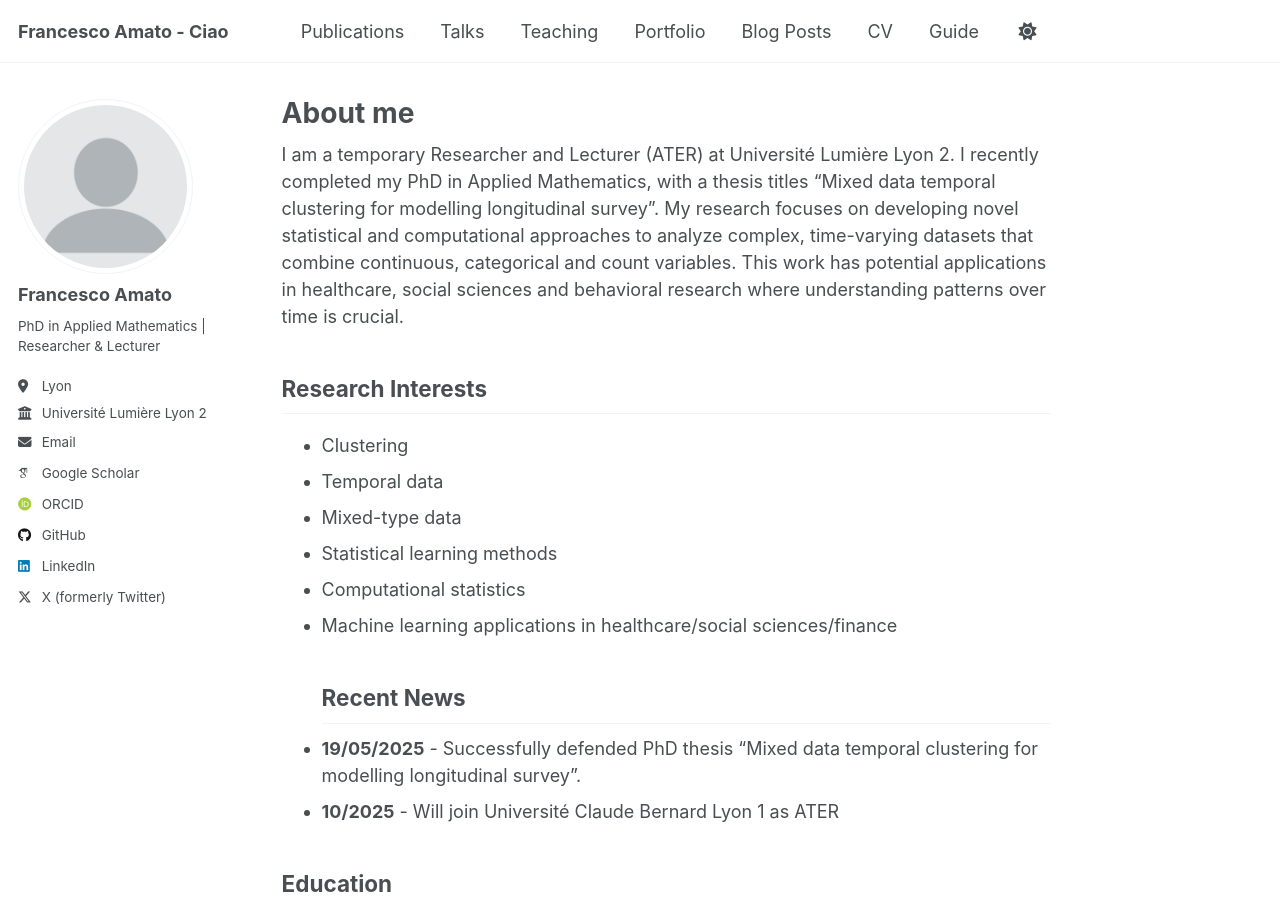
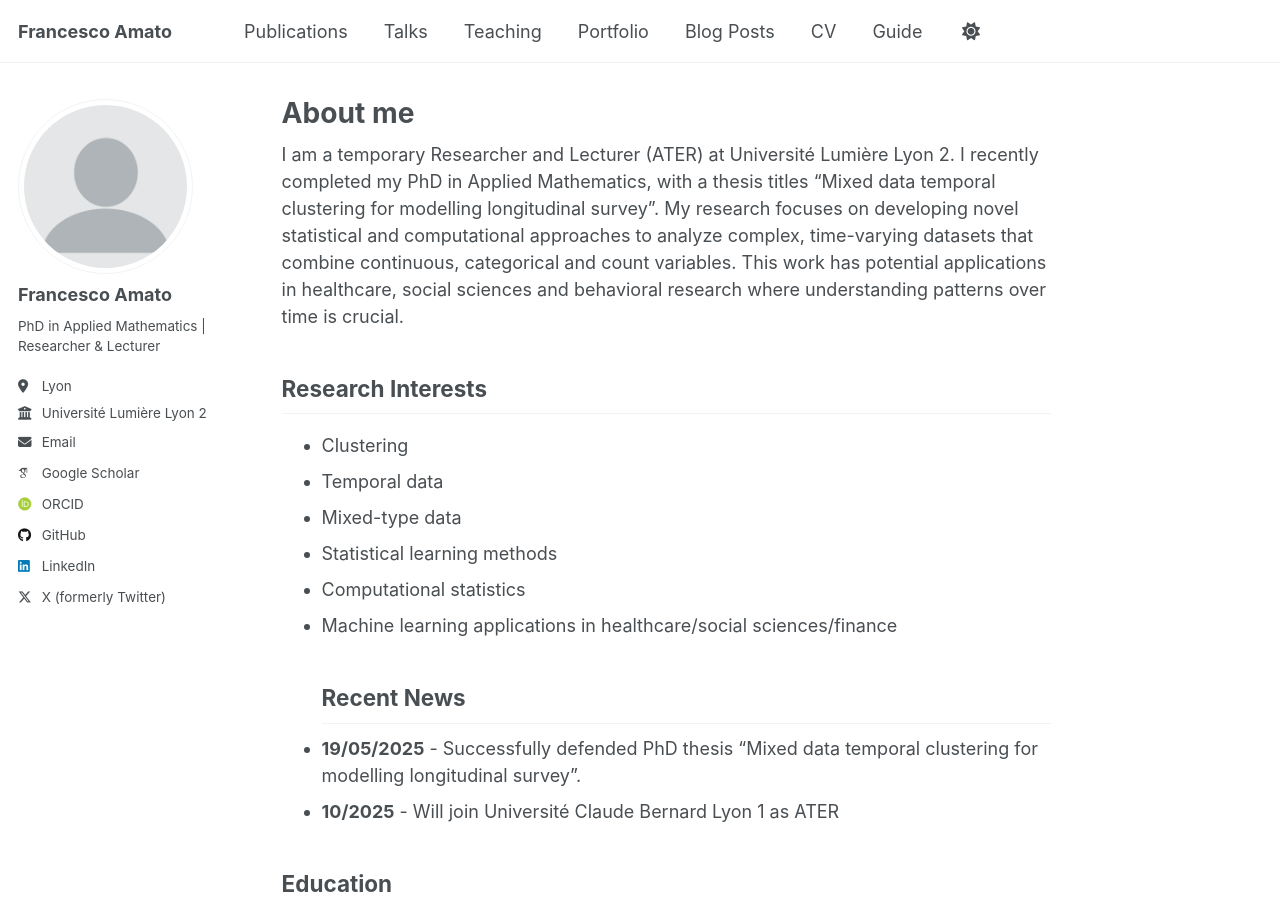
Before and after one commit to FraAmato/FraAmato.github.io, a Jekyll site: the page built from _pages/about.md, in a window 1280 px wide and 900 px high. Built offline with Jekyll 4.4.1, drawn with Linux system fonts in a browser that asks for light colours; some web fonts are replaced; a script that is not in the unit is left out.

Commit message:
Update _config.yml

```diff
--- a/_config.yml
+++ b/_config.yml
@@ -9,11 +9,11 @@
 # Basic Site Settings
 locale                   : "en-US"
 site_theme               : "default"
-title                    : "Francesco Amato - Ciao"
+title                    : "Francesco Amato"
 title_separator          : "-"
 name                     : "Francesco Amato"
 description              : "Academic Portfolio and Research"
-url                      : https://fraamato.github.io
+url                      : "https://fraamato.github.io"
 baseurl                  : "" # the subpath of your site, e.g. "/blog"
 repository               : "FraAmato/FraAmato.github.io"
 
```
